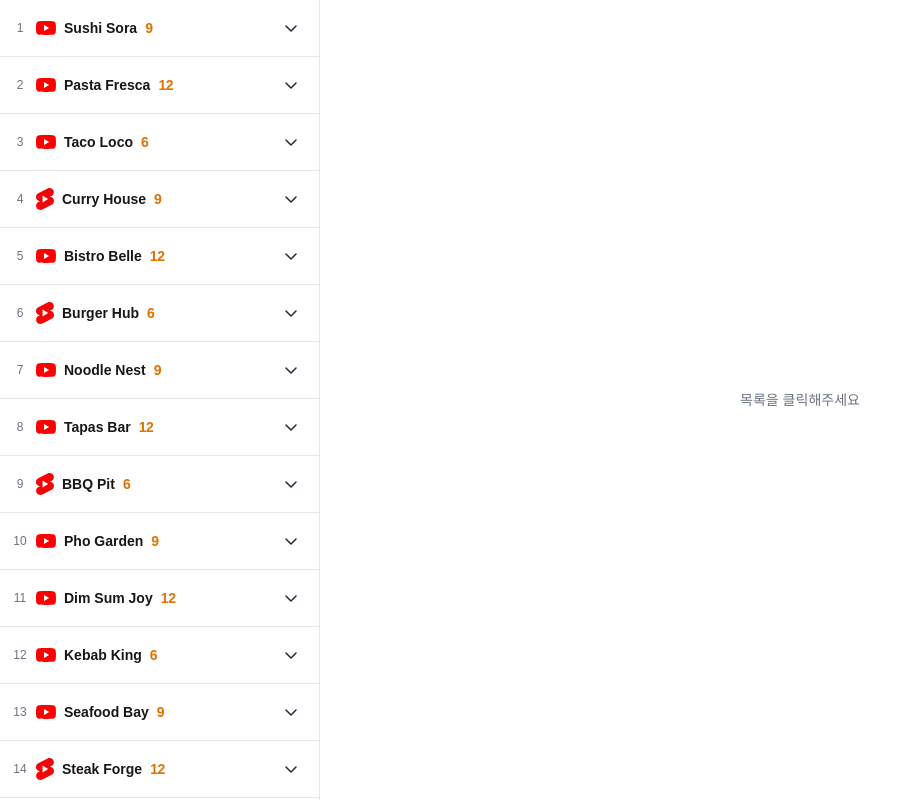
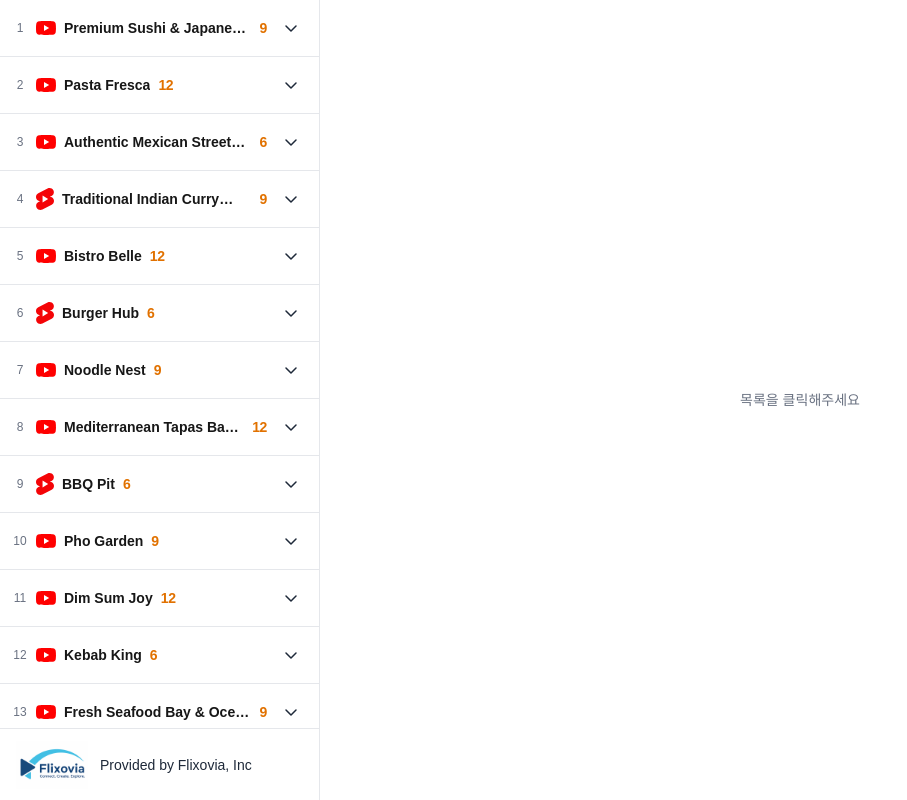
Before and after one commit to kwngmin/agoda_prototype, a Next.js app: page /listings in a window 1280 px wide. Shown: the whole page, without its empty margins (0-907 px from the left). Built offline with nearby package versions, Linux system fonts and the light colour scheme.

Commit message:
기업 로고 추가 및 레스토랑 이름 긴것 추가 등

```diff
--- a/src/features/listings/lib/restaurants-data.ts
+++ b/src/features/listings/lib/restaurants-data.ts
@@ -3,7 +3,7 @@ import type { RestaurantItem } from "@/src/features/listings/model/listings-stor
 export const restaurants: RestaurantItem[] = [
   {
     id: "r1",
-    name: "Sushi Sora",
+    name: "Premium Sushi & Japanese Cuisine Experience",
     videoId: "finLqF_e0qc",
     mapQuery: "Fukuoka%20restaurants",
     icon: "youtube",
@@ -17,14 +17,14 @@ export const restaurants: RestaurantItem[] = [
   },
   {
     id: "r3",
-    name: "Taco Loco",
+    name: "Authentic Mexican Street Food & Margarita Bar",
     videoId: "b4dPKoTRVTM",
     mapQuery: "Fukuoka%10restaurants",
     icon: "youtube",
   },
   {
     id: "r4",
-    name: "Curry House",
+    name: "Traditional Indian Curry House & Spice Market",
     videoId: "gxx1AIpzXNg",
     mapQuery: "Fukuoka%25restaurants",
     icon: "shorts",
@@ -52,7 +52,7 @@ export const restaurants: RestaurantItem[] = [
   },
   {
     id: "r8",
-    name: "Tapas Bar",
+    name: "Mediterranean Tapas Bar & Wine Lounge",
     videoId: "GqP6CmHrEZU",
     mapQuery: "Fukuoka%10restaurants",
     icon: "youtube",
@@ -87,7 +87,7 @@ export const restaurants: RestaurantItem[] = [
   },
   {
     id: "r13",
-    name: "Seafood Bay",
+    name: "Fresh Seafood Bay & Ocean View Restaurant",
     videoId: "0II-qU0ADr4",
     mapQuery: "Fukuoka%30restaurants",
     icon: "youtube",
@@ -115,7 +115,7 @@ export const restaurants: RestaurantItem[] = [
   },
   {
     id: "r17",
-    name: "Paella Place",
+    name: "Authentic Spanish Paella & Iberian Cuisine",
     videoId: "R8Y0B49saOg",
     mapQuery: "Fukuoka%15restaurants",
     icon: "youtube",
@@ -136,7 +136,7 @@ export const restaurants: RestaurantItem[] = [
   },
   {
     id: "r20",
-    name: "Ceviche Co.",
+    name: "Coastal Peruvian Ceviche & Pisco Bar",
     videoId: "KLaIjpC1Uc0",
     mapQuery: "Fukuoka%10restaurants",
     icon: "shorts",
--- a/src/widgets/listings/RestaurantList.tsx
+++ b/src/widgets/listings/RestaurantList.tsx
@@ -29,7 +29,9 @@ export default function RestaurantList({ className }: Props) {
   };
 
   return (
-    <aside className={`border-r border-gray-200 ${className ?? ""}`}>
+    <aside
+      className={`border-r border-gray-200 flex flex-col ${className ?? ""}`}
+    >
       {/* <div className="flex items-center justify-between px-4 py-3">
         <h2 className="text-base font-semibold">{title}</h2>
       </div> */}
@@ -51,7 +53,7 @@ export default function RestaurantList({ className }: Props) {
                   onClick={() => selectMain(item.id)}
                   className="flex-1 text-left flex items-center gap-2 cursor-pointer group"
                 >
-                  <span className="text-xs font-medium text-gray-500 w-4 text-center">
+                  <span className="text-xs font-medium text-gray-500 w-4 text-center shrink-0">
                     {idx + 1}
                   </span>
                   <Image
@@ -64,7 +66,7 @@ export default function RestaurantList({ className }: Props) {
                     width={item.icon === "youtube" ? 20 : 18}
                     height={item.icon === "youtube" ? 20 : 18}
                   />
-                  <span className="text-sm font-bold group-hover:underline underline-offset-4">
+                  <span className="text-sm font-bold group-hover:underline underline-offset-4 line-clamp-1">
                     {item.name}
                   </span>
                   <span className="inline-flex items-center justify-center rounded-full text-amber-600 tracking-tight text-sm font-semibold">
@@ -114,6 +116,17 @@ export default function RestaurantList({ className }: Props) {
           );
         })}
       </ul>
+      <div className="shrink-0 h-18 w-full flex items-center gap-3 px-4 border-t border-gray-200 select-none group">
+        <Image
+          src="/flixovia.png"
+          alt="flixovia logo"
+          width={72}
+          height={100}
+        />
+        <span className="text-sm text-gray-800 group-hover:underline underline-offset-4 cursor-pointer group-hover:text-gray-900">
+          Provided by Flixovia, Inc
+        </span>
+      </div>
     </aside>
   );
 }
```
Also changed, not shown: public/flixovia.png (added).
